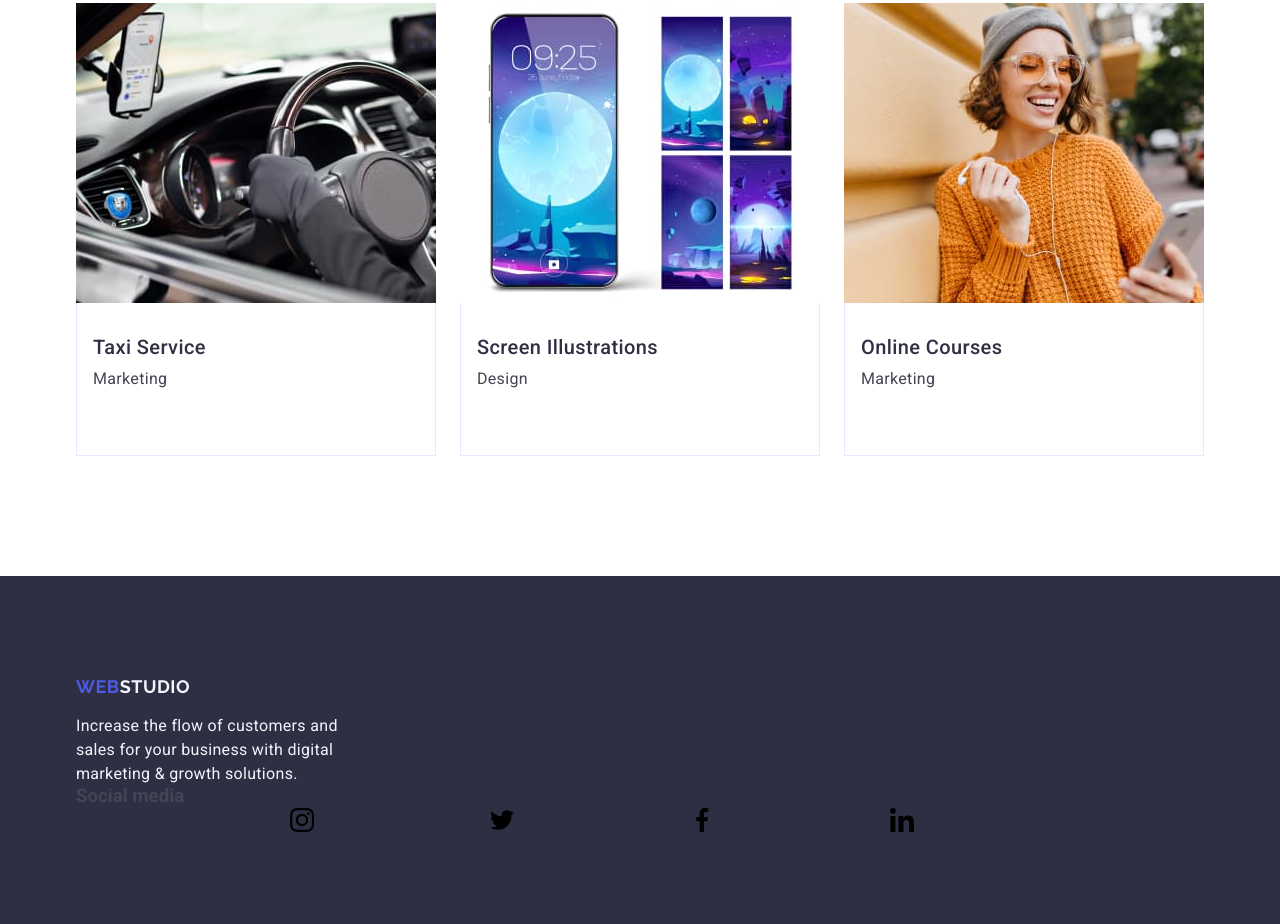
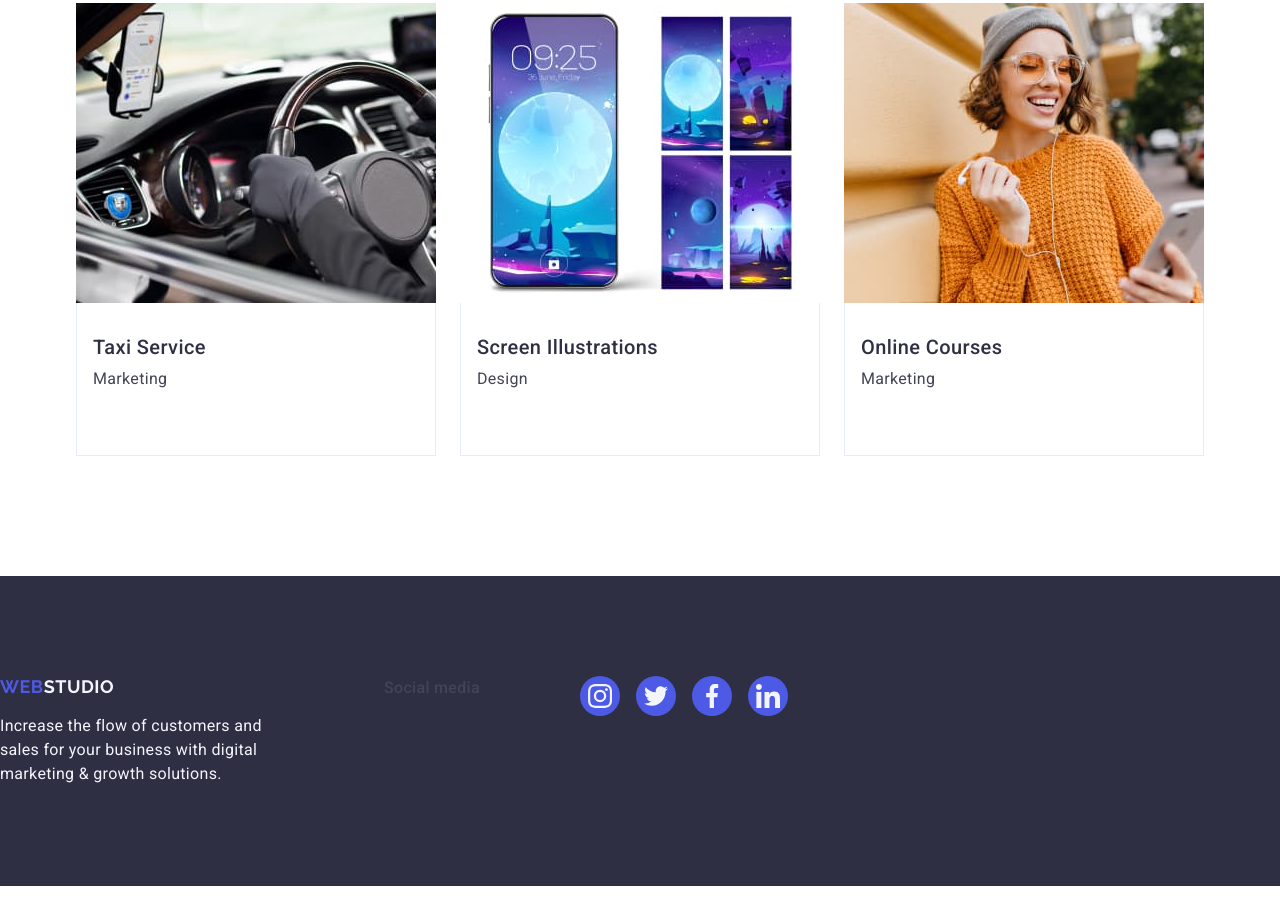
Before and after one commit to olasemich/goit-markup-hw-04, a plain HTML site: page index.html in a window 1280 px wide. Shown: the part 2647-3571 px from the top of the page. After the commit the page ends 3533 px from the top, so only its background shows below. Drawn offline with nearby package versions, Linux system fonts and the light colour scheme.

Commit message:
footer update

```diff
--- a/css/style.css
+++ b/css/style.css
@@ -382,6 +382,16 @@ a {
 
 }
 
+.footer-container {
+    display: flex;
+    align-items: baseline;
+
+}
+
+.footer-title {
+    margin-right: 120px;
+}
+
 .footer-text {
     line-height: 1.5;
     letter-spacing: 0.02em;
@@ -399,7 +409,16 @@ a {
 
 
 .footer-social-title {
+    font-weight: 500;
+    font-size: 16px;
+    line-height: 1.5;
+    letter-spacing: 0.02em;
+    margin-bottom: 16px;
+}
+
+.footer-social-list {
     display: flex;
+    gap: 16px;
 }
 
 .footer-social {
@@ -409,11 +428,30 @@ a {
     gap: 100px;
 }
 
-.footer-social-item {}
+.footer-social-item {
+    width: 40px;
+    height: 40px;
 
-.footer-social-link {}
+}
 
-.footer-social-icon {}
+.footer-social-link {
+    background-color: #4d5ae5;
+    width: 100%;
+    height: 100%;
+    border-radius: 50%;
+    display: flex;
+    align-items: center;
+    justify-content: center;
+}
+
+.footer-social-link:hover,
+.footer-social-link:active {
+    background-color: #31d0aa;
+}
+
+.footer-social-icon {
+    fill: #f4f4fd;
+}
 
 .header-container {
     display: flex;
--- a/index.html
+++ b/index.html
@@ -364,7 +364,8 @@
       </section>
     </main>
     <footer class="footer">
-      <div class="container">
+      <div class="footer-container">
+        <div class="footer-title">
           <a href="./index.html" class="logo">
             Web<span class="logo-span-footer">Studio</span>
           </a>
@@ -372,8 +373,10 @@
             Increase the flow of customers and sales for your business with
             digital marketing & growth solutions.
           </p>
-        <h3 class="footer-social-title">Social media</h3>
-        <ul class="footer-social">
+        </div>
+        <div class="footer-social">
+          <p class="footer-social-title">Social media</p>
+          <ul class="footer-social-list">
             <li class="footer-social-item">
               <a href="" class="footer-social-link">
                 <svg class="footer-social-icon" width="24" height="24">
@@ -404,6 +407,7 @@
             </li>
           </ul>
         </div>
+      </div>
     </footer>
   </body>
 </html>
```
Lines whose indentation alone changed are shown as unchanged.
